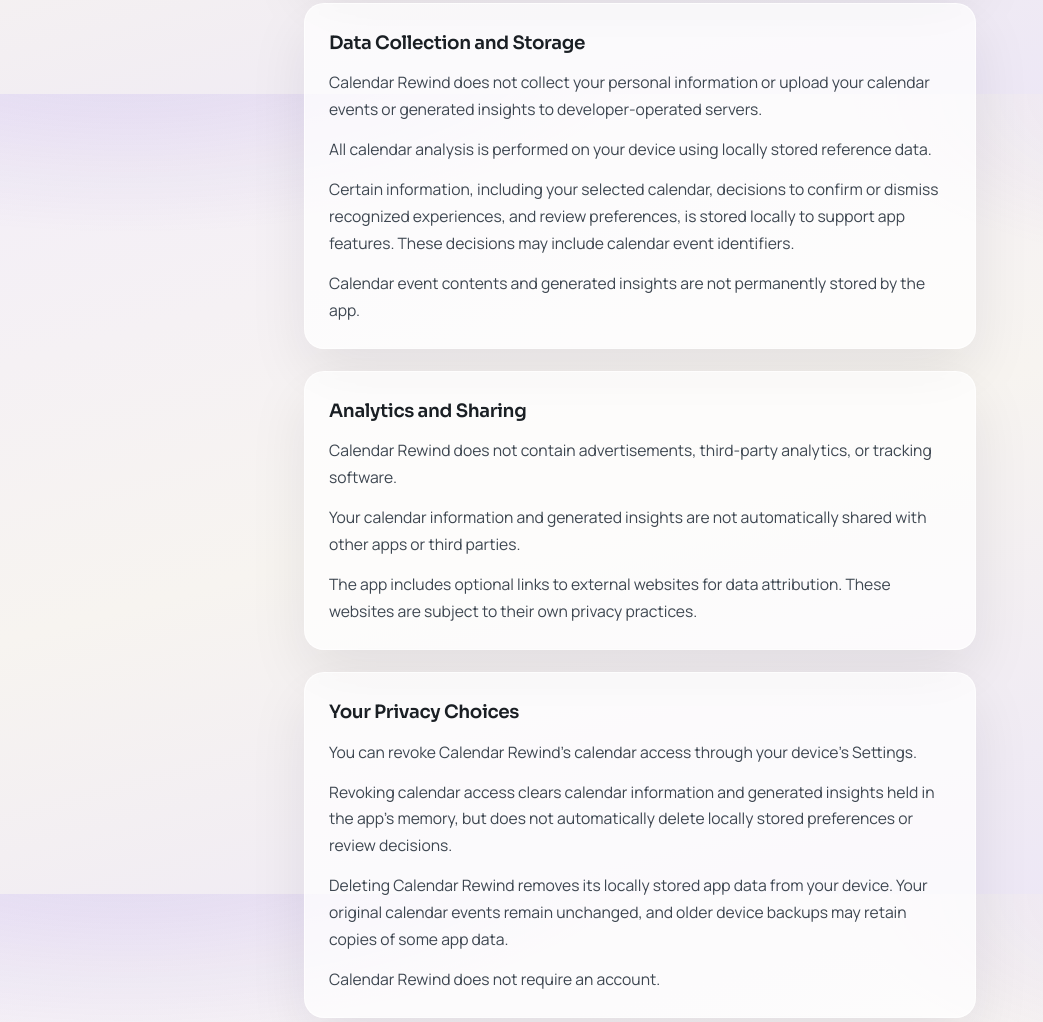
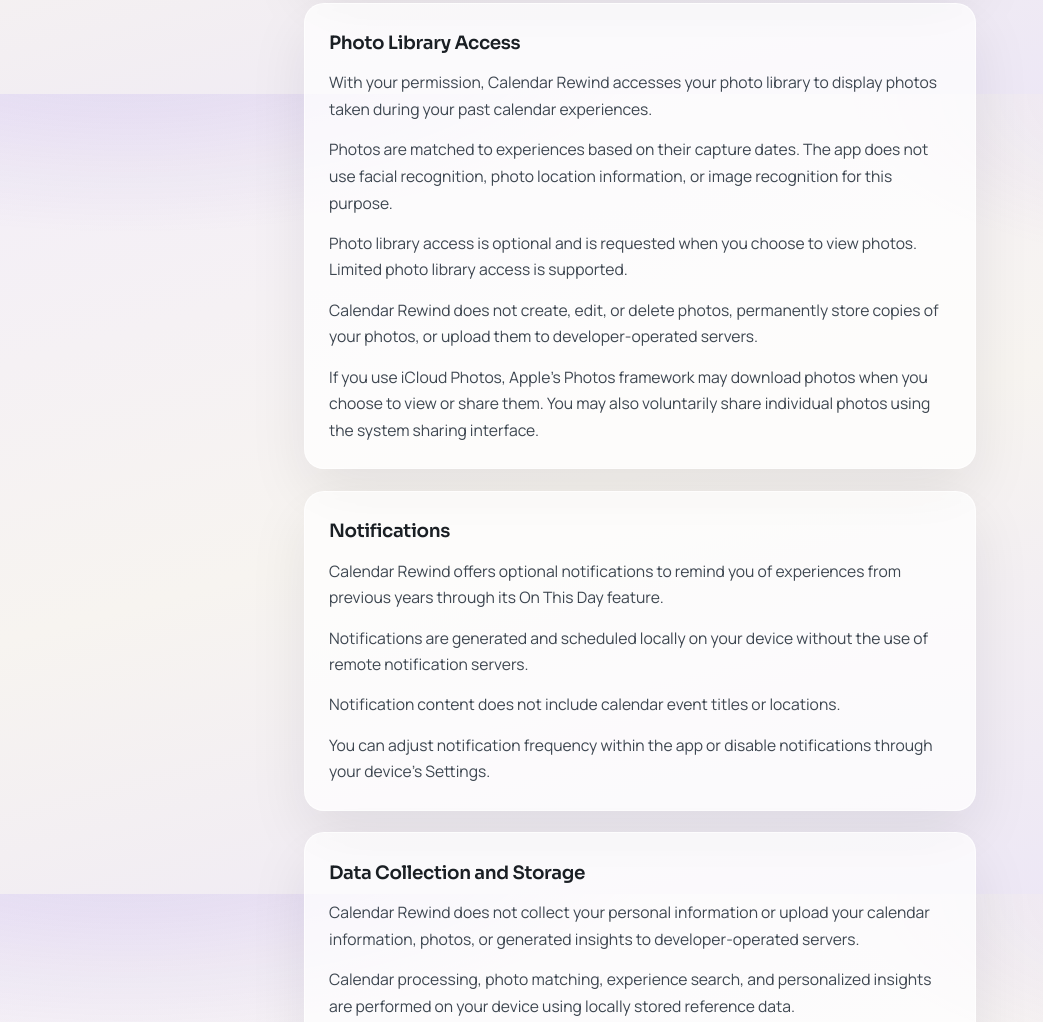
Before and after one commit to calendarrewind/calendarrewind.github.io, a plain HTML site: page index.html in a window 1280 px wide. Shown: the part 706-1728 px from the top of the page, without its empty margins (0-1043 px from the left). Drawn offline with Linux system fonts and the light colour scheme.

Commit message:
Update privacy policy with photos access and notifications

```diff
--- a/index.html
+++ b/index.html
@@ -234,7 +234,7 @@
     <header>
       <div class="brand">Calendar <span>Rewind</span></div>
       <h1>Privacy Policy</h1>
-      <p class="updated">Last updated: November 6, 2026</p>
+      <p class="updated">Last updated: November 24, 2026</p>
     </header>
 
     <p class="intro">
@@ -256,18 +256,53 @@
       </section>
 
       <section>
+        <h2>Photo Library Access</h2>
+        <p>
+          With your permission, Calendar Rewind accesses your photo library to display photos taken during your past calendar experiences.
+        </p>
+        <p>
+          Photos are matched to experiences based on their capture dates. The app does not use facial recognition, photo location information, or image recognition for this purpose.
+        </p>
+        <p>
+          Photo library access is optional and is requested when you choose to view photos. Limited photo library access is supported.
+        </p>
+        <p>
+          Calendar Rewind does not create, edit, or delete photos, permanently store copies of your photos, or upload them to developer-operated servers.
+        </p>
+        <p>
+          If you use iCloud Photos, Apple's Photos framework may download photos when you choose to view or share them. You may also voluntarily share individual photos using the system sharing interface.
+        </p>
+      </section>
+
+      <section>
+        <h2>Notifications</h2>
+        <p>
+          Calendar Rewind offers optional notifications to remind you of experiences from previous years through its On This Day feature.
+        </p>
+        <p>
+          Notifications are generated and scheduled locally on your device without the use of remote notification servers.
+        </p>
+        <p>
+          Notification content does not include calendar event titles or locations.
+        </p>
+        <p>
+          You can adjust notification frequency within the app or disable notifications through your device's Settings.
+        </p>
+      </section>
+
+      <section>
         <h2>Data Collection and Storage</h2>
         <p>
-          Calendar Rewind does not collect your personal information or upload your calendar events or generated insights to developer-operated servers.
+          Calendar Rewind does not collect your personal information or upload your calendar information, photos, or generated insights to developer-operated servers.
         </p>
         <p>
-          All calendar analysis is performed on your device using locally stored reference data.
+          Calendar processing, photo matching, experience search, and personalized insights are performed on your device using locally stored reference data.
         </p>
         <p>
-          Certain information, including your selected calendar, decisions to confirm or dismiss recognized experiences, and review preferences, is stored locally to support app features. These decisions may include calendar event identifiers.
+          Certain information, including your selected calendar, decisions to confirm or dismiss recognized experiences, review preferences, and notification preferences and scheduling records, is stored locally to support app features. These decisions may include calendar event identifiers.
         </p>
         <p>
-          Calendar event contents and generated insights are not permanently stored by the app.
+          Calendar event contents, generated insights, photo identifiers, photo metadata, and search indexes are not permanently stored by the app.
         </p>
       </section>
 
@@ -277,7 +312,7 @@
           Calendar Rewind does not contain advertisements, third-party analytics, or tracking software.
         </p>
         <p>
-          Your calendar information and generated insights are not automatically shared with other apps or third parties.
+          Your calendar information, photos, and generated insights are not automatically shared with other apps or third parties. You may voluntarily share individual photos through the system sharing interface.
         </p>
         <p>
           The app includes optional links to external websites for data attribution. These websites are subject to their own privacy practices.
@@ -288,6 +323,9 @@
         <h2>Your Privacy Choices</h2>
         <p>
           You can revoke Calendar Rewind's calendar access through your device's Settings.
+        </p>
+        <p>
+          You can grant, limit, or revoke Calendar Rewind's photo library access through your device's Settings. You can also manage or disable notifications at any time. Photo library access and notifications are optional and are not required to use the app's core calendar features.
         </p>
         <p>
           Revoking calendar access clears calendar information and generated insights held in the app's memory, but does not automatically delete locally stored preferences or review decisions.
```
